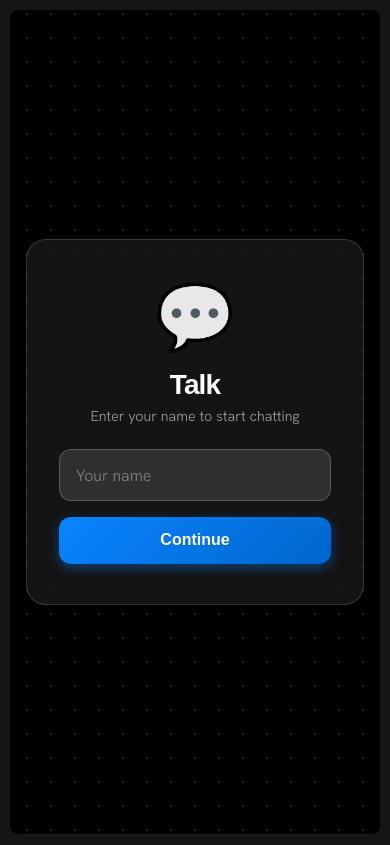
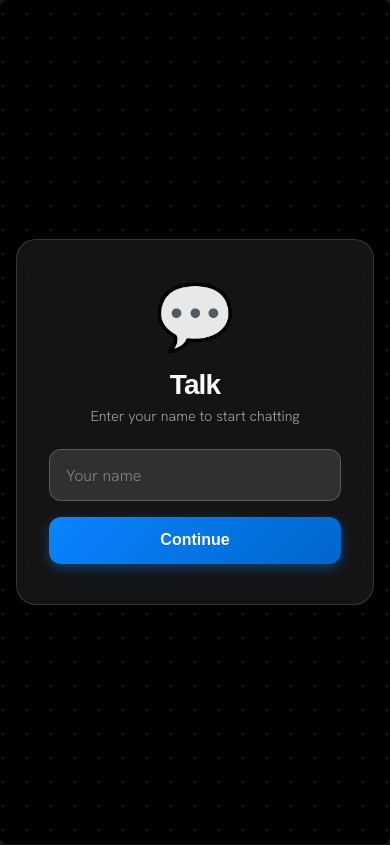
Before and after one commit to dxncrv/folio, a SvelteKit app: page /talk in a window 390 px wide. Built offline with nearby package versions, Linux system fonts and the light colour scheme; no server answers; a web font is replaced by a local one.

Commit message:
fix: removed margins for mobile

```diff
--- a/src/routes/(canvas)/+layout.svelte
+++ b/src/routes/(canvas)/+layout.svelte
@@ -8,7 +8,6 @@
     main {
         display: flex;
         flex-direction: column;
-        margin: 2rem 2rem 2rem 2rem;
         height: calc(100vh - 4rem);
         width: calc(100% - 4rem);
         background: black;
@@ -25,9 +24,8 @@
     }
     @media (max-width: 768px) {
         main {
-            margin: 0.65rem 1rem 0.65rem 1rem;
             height: calc(100vh - 1.25rem);
-            width: calc(100% - 1.25rem);
+            width: calc(100%);
             border-radius: 0.5rem;
         }
     }
```
